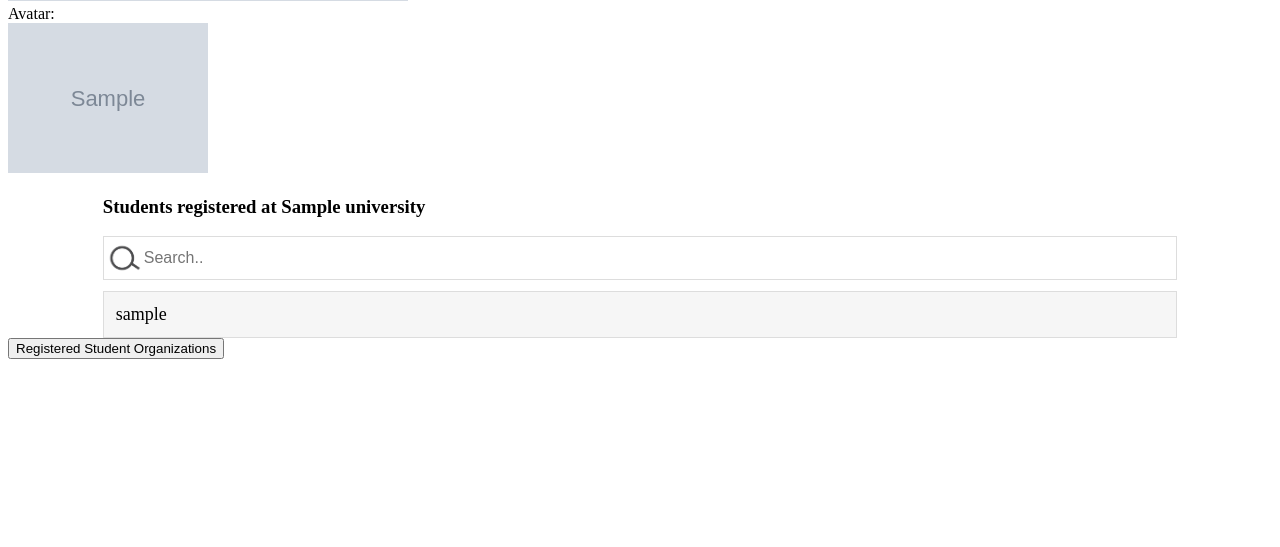
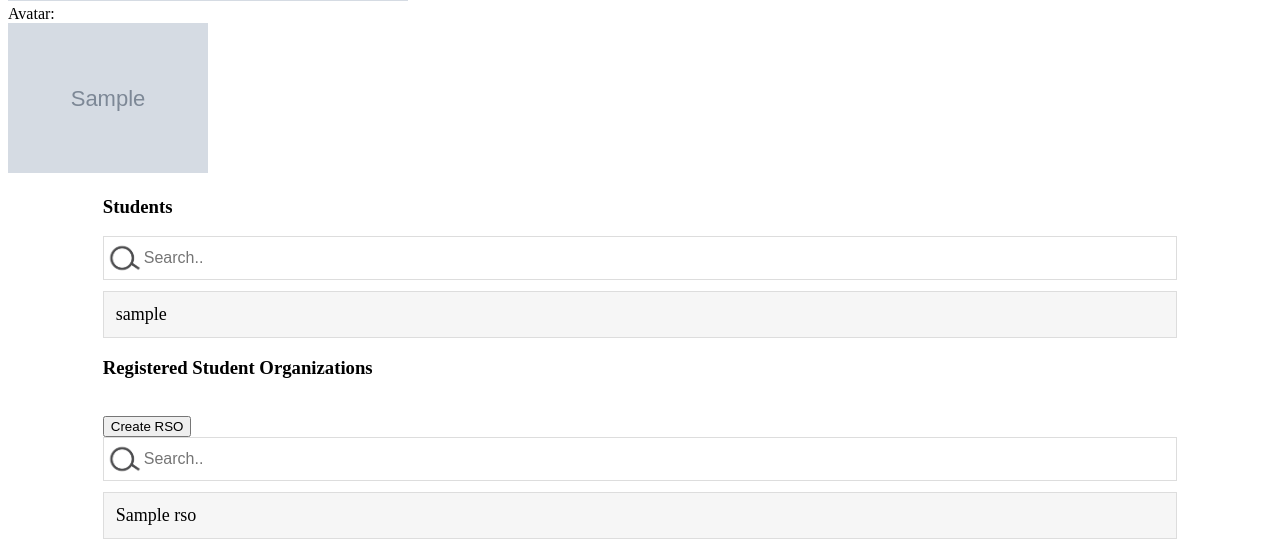
Before and after one commit to dukeofdylan/COP4710_Project, a Django app: page /university/1/ in a window 1280 px wide. Shown: the part 553-1100 px from the top of the page. Before the commit the page ends 912 px from the top, so only its background shows below. Run offline with Django 3.2, Linux system fonts and the light colour scheme; a user stored in the database is signed in; tables that the repository leaves empty hold one stand-in row (values such as "Sample post"); grey boxes marked "Sample" are stand-in pictures; some libraries are stand-ins or nearby versions.

Commit message:
Add rso join/leave and rework rso_list

```diff
--- a/project/accounts/models.py
+++ b/project/accounts/models.py
@@ -16,6 +16,7 @@ class User(AbstractUser):
         "unievents.university", on_delete=models.DO_NOTHING, related_name="students", null=True
     )
     admin_at: models.Manager
+    rso_memberships: models.Manager
 
     def is_admin(self, rso_id: int):
         return bool(self.admin_at.filter(pk=rso_id))
--- a/project/templates/unievents/rso_list.html
+++ b/project/templates/unievents/rso_list.html
@@ -3,10 +3,6 @@
 {% block content %}
 <div class="content-wrap">
     <h1>Registered Student Organizations</h1>
-    {% if user.is_authenticated and user.university_id == university.university_id %}
-            </br><input type="button" onclick="location.href='{% url 'rso_create' university.university_id %}';" value="Create RSO" />
-        {% endif %}
-
     <input type="text" id="search__bar" onkeyup="searchFunction()" placeholder="Search..">
     <ul id="search__list">
     {% for rso in object_list %}
--- a/project/templates/unievents/university_view.html
+++ b/project/templates/unievents/university_view.html
@@ -10,7 +10,7 @@
     Avatar: </br><img style="width:100%;max-width:200px;" src="{{ university.avatar_image.url }}" alt="Avatar has not loaded"/>
 
     <div class="content-wrap">
-        <h3> Students registered at {{ university.name }} </h3>
+        <h3> Students </h3>
         <input type="text" id="search__bar" onkeyup="searchFunction()" placeholder="Search..">
         <ul id="search__list">
             {% for student in university.students.all %}
@@ -20,5 +20,19 @@
             {% endfor %}
         </ul>
     </div>
-    <input type="button" onclick="location.href='{% url 'rso_list' university.university_id %}';" value="Registered Student Organizations" />
+    <div class="content-wrap">
+        <h3>Registered Student Organizations</h1>
+        {% if user.is_authenticated and user.university_id == university.university_id %}
+                </br><input type="button" onclick="location.href='{% url 'rso_create' university.university_id %}';" value="Create RSO" />
+            {% endif %}
+
+        <input type="text" id="search__bar" onkeyup="searchFunction()" placeholder="Search..">
+        <ul id="search__list">
+        {% for rso in university.rsos.all %}
+            <li><a href="{% url 'rso_view' university.university_id rso.rso_id %}">{{ rso.name }}</a></li>
+        {% empty %}
+            <li>No organizations registered yet.</li>
+        {% endfor %}
+        </ul>
+    </div>
 {% endblock %}
--- a/project/unievents/urls.py
+++ b/project/unievents/urls.py
@@ -25,6 +25,8 @@ from unievents.views import (
     create_rso_view,
     home_view,
     create_university_view,
+    join_rso_view,
+    leave_rso_view,
 )
 from django.views.generic import RedirectView
 
@@ -37,6 +39,8 @@ urlpatterns = [
     path("rso/<int:university_id>/create/", create_rso_view, name="rso_create"),
     path("rso/<int:university_id>/list", RSOListView.as_view(), name="rso_list"),
     path("rso/<int:university_id>/<pk>/", RSOView.as_view(), name="rso_view"),
+    path("rso/<int:university_id>/<int:rso_id>/join", join_rso_view, name="rso_join"),
+    path("rso/<int:university_id>/<int:rso_id>/leave", leave_rso_view, name="rso_leave"),
     path("event/<int:university_id>/<int:rso_id>/create", create_event_view, name="event_create"),
     path("event/<int:university_id>/<int:rso_id>/list", home_view, name="event_list"),
     path("event/<int:university_id>/<int:rso_id>/<pk>", EventView.as_view(), name="event_view"),
--- a/project/unievents/views.py
+++ b/project/unievents/views.py
@@ -1,4 +1,4 @@
-from typing import Any, Dict, Type, Union
+from typing import Any, Dict, Type, Union, cast
 from django.db import models
 from django.db.models.base import ModelBase
 from django.http.response import HttpResponseNotAllowed
@@ -7,6 +7,7 @@ from django.http import HttpRequest
 from django.views.generic.detail import DetailView
 from django.views.generic.list import ListView
 from accounts.views import login_required, super_admin_required
+from accounts.models import User
 from unievents.forms import CreateEventForm, CreateLocationForm, CreateRSOForm, CreateUniversityForm
 from django.core.exceptions import PermissionDenied
 
@@ -18,7 +19,7 @@ def being_a_student_required(func):
     @login_required()
     def inner(request, university_id: int, *args, **kwargs):
         if request.user.university_id != university_id:
-            return redirect("home")
+            raise PermissionError("Being a student at the university is required to view this page.")
         return func(request, university_id, *args, **kwargs)
 
     return inner
@@ -30,6 +31,15 @@ def being_an_admin_required(func):
         if not request.user.is_admin(rso_id):
             raise PermissionDenied("Admin privileges required to view this page.")
         return func(request, university_id, rso_id, *args, **kwargs)
+
+    return inner
+
+
+def post_requests_only(func):
+    def inner(request, *args, **kwargs):
+        if request.method != "POST":
+            return HttpResponseNotAllowed("Only POST requests are allowed on this url.")
+        return func(request, *args, **kwargs)
 
     return inner
 
@@ -93,8 +103,12 @@ class RSOView(LoginRequiredMixin, DetailView):
     def get_context_data(self, **kwargs: Any) -> Dict[str, Any]:
         ctx = super().get_context_data(**kwargs)
         # There is a liskov problem here...
-        ctx["is_admin"] = self.request.user.is_admin(ctx["rso"].rso_id)  # type: ignore
-        print(ctx["is_admin"])
+        user: User = cast(User, self.request.user)
+        rso: RSO = ctx["rso"]
+        ctx["is_admin"] = user.is_admin(rso.rso_id)
+        user_is_already_member = bool(user.rso_memberships.filter(pk=rso.rso_id))
+        ctx["user_is_already_member"] = user_is_already_member
+        ctx["user_can_join"] = user.university == rso.university and not user_is_already_member
         return ctx
 
 
@@ -120,6 +134,32 @@ def create_rso_view(request, university_id: int):
             return render(request, "unievents/rso_create.html", context)
     else:
         return render(request, "unievents/rso_create.html", context)
+
+
+@post_requests_only
+@being_a_student_required
+def join_rso_view(request, university_id, rso_id):
+    user: User = request.user
+    query = user.rso_memberships.filter(pk=rso_id)
+    if query:
+        raise PermissionError("RSO members cannot join again, duh.")
+    rso = RSO.objects.get(pk=rso_id)
+    rso.members.add(user)
+    return redirect("rso_view", university_id, rso_id)
+
+
+@post_requests_only
+@being_a_student_required
+def leave_rso_view(request, university_id, rso_id):
+    user: User = request.user
+    if user.is_admin(rso_id):
+        raise PermissionError("Admin of an RSO cannot leave it.")
+    query = user.rso_memberships.filter(pk=rso_id)
+    if not query:
+        raise PermissionError("Only RSO members can leave it, duh.")
+    rso = query[0]
+    user.rso_memberships.remove(rso)
+    return redirect("rso_view", university_id, rso_id)
 
 
 @being_an_admin_required
@@ -152,8 +192,7 @@ class EventView(LoginRequiredMixin, DetailView):
     model = Event
 
 
+@post_requests_only
 def create_comment_view(request, university_id, rso_id, event_id):
-    if request.method != "POST":
-        return HttpResponseNotAllowed("Only POST requests are allowed on this url.")
     Comment(event_id=event_id, user_id=request.user.id, text=request.POST["text"], rating=request.POST["rating"]).save()
     return redirect("event_view", university_id, rso_id, event_id)
```
Also changed, not shown: project/templates/unievents/rso_view.html (+11 -0 lines).
